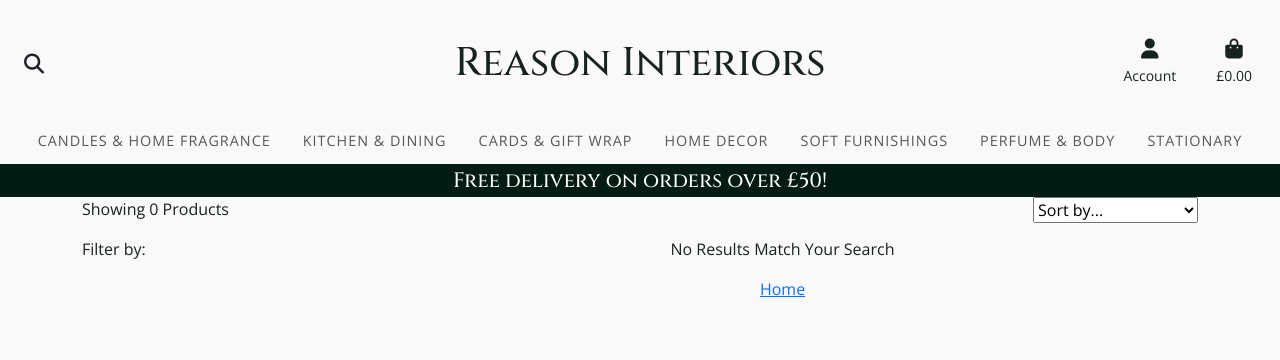
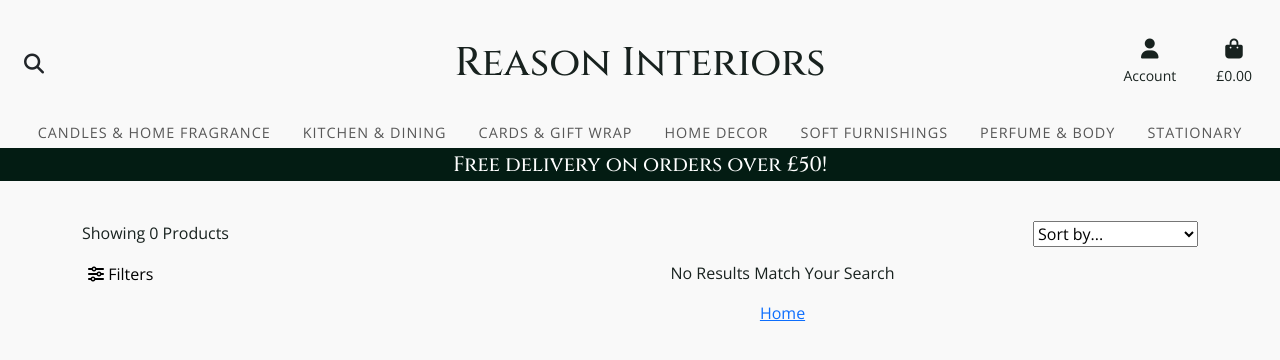
Before and after one commit to Gruheem/milestone-project-four, a Django app: page /products/ in a window 1280 px wide. Shown: the top 360 px of the page. Run offline with Django 5.2, Linux system fonts and the light colour scheme; data that the repository does not hold is empty; parts of the project's set-up code (start-up, migrations or seed data) failed here and were passed over; some libraries are stand-ins or nearby versions.

Commit message:
Styling Nav and Filter Dropdowns

```diff
--- /dev/null
+++ b/products/static/products/css/products.css
@@ -0,0 +1,5 @@
+#filter-button {
+    border: none;
+    background: none;
+
+}
--- /dev/null
+++ b/products/static/products/js/products.js
@@ -0,0 +1,10 @@
+document.addEventListener('DOMContentLoaded', function() {
+    const filterBtn = document.getElementById('filter-button');
+    const attributeList = document.getElementById('attribute-list');
+
+    filterBtn.addEventListener('click', function() {
+        if (window.innerWidth < 992) {
+            attributeList.classList.toggle('d-none');
+        }
+    });
+})
--- a/products/templates/products/products.html
+++ b/products/templates/products/products.html
@@ -1,6 +1,10 @@
 {% extends 'base.html' %}
 {% load static %}
 {% load products_extras %}
+
+{% block extra_css %}
+    <link rel="stylesheet" href="{% static 'products/css/products.css' %}">
+{% endblock %}
 
 {% block page_header %}
     <div class="container header-container">
@@ -13,7 +17,7 @@
 {% block content %}
     <div class="container">
         <!-- Sort Dropdown -->
-        <div class="row">
+        <div class="row mt-4">
             <div class="col-6">
                 <p>Showing {{ products|length }} Products</p>
             </div>
@@ -34,8 +38,8 @@
         <div class="row">
             <!-- Filter -->
             <div class="col-lg-3 " id="filter-panel">
-                <p>Filter by:</p>
-                <ul id="attribute-list" class="unstyled">
+                <button type="button" id="filter-button" class="mb-2"><i class="fa-solid fa-sliders"></i>  Filters</button>
+                <ul id="attribute-list" class="unstyled d-none d-lg-block">
                     {% for attribute in attributes %}
                         <li>
                             <a
@@ -99,7 +103,7 @@
                                 <div class="card-body pb-0">
                                     <h3 class="mb-0">{{ product.product_name }}</h3>
                                 </div>
-                                <div class="card-footer border-0">
+                                <div class="card-footer border-0 bg-white">
                                     <div class="row">
                                         <div class="col-12">
                                             <p class="mb-0 text-muted">£{{ product.price }}</p>
@@ -126,4 +130,5 @@
 {% block postload_js %}
     {{ block.super }}
         <script src="{% static 'products/js/filters.js' %}"></script>
+        <script src="{% static 'products/js/products.js' %}"></script>
 {% endblock %}
--- a/static/css/base.css
+++ b/static/css/base.css
@@ -5,6 +5,7 @@
     --text-colour: #18221F;
     --btn-inactive: #D0D0DC;
     --placeholder-colour: #757575;
+    --card-bg: #ffffff;
 
 }
 /*
@@ -55,6 +56,18 @@ body {
     }
 }
 
+nav {
+    margin-bottom: 0rem !important;
+}
+
+#nav-list {
+    background-color: var(--bg-mid);
+}
+
+#main-nav {
+    background-color: var(--bg-mid);
+}
+
 #main-nav > ul >li {
     > a {
         font-size: 0.9rem;
@@ -70,6 +83,10 @@ body {
     font-size: 1.25rem;
 }
 
+#main-nav .dropdown-menu {
+    background-color: var(--bg-mid) !important;
+}
+
 #delivery-banner {
     background-color: var(--bg-dark);
 }
@@ -77,6 +94,10 @@ body {
 #delivery-banner h4 {
     font-size: 1.3rem;
     transform: translateY(1px);
+}
+
+#navigaiton {
+    background-color: var(--bg-mid) !important;
 }
 
 /* Products Styling */
@@ -313,16 +334,6 @@ table, th, td {
   color: inherit !important;
 }
 
-#navigation {
-    position: relative;
-    z-index: 1;
-}
-
-#delivery-banner {
-    position: relative;
-    z-index: 2;
-}
-
 /* AllAuth Styling  */
 .form-fieldset {
     input, select {
--- a/templates/base.html
+++ b/templates/base.html
@@ -104,7 +104,7 @@
         </div>
         <!-- Main Nav -->
         <div class="row">
-            <nav id="navigation"class="navbar navbar-expand-md w-100 d-flex align-items-center">
+            <nav id="navigation" class="navbar navbar-expand-md w-100 d-flex align-items-center py-0">
                 <button
                     class="navbar-toggler border-0 nav-icon"
                     type="button"
--- a/templates/includes/main_nav.html
+++ b/templates/includes/main_nav.html
@@ -1,5 +1,5 @@
 <div class="collapse navbar-collapse" id="main-nav">
-    <ul class="navbar-nav mx-auto flex-wrap justify-content-center">
+    <ul id="nav-list" class="navbar-nav mx-auto flex-wrap justify-content-center">
         <li class="nav-item d-block d-md-none">
             <a class="nav-link mx-2" href="{% url 'home' %}">Home</a>
         </li>
```
